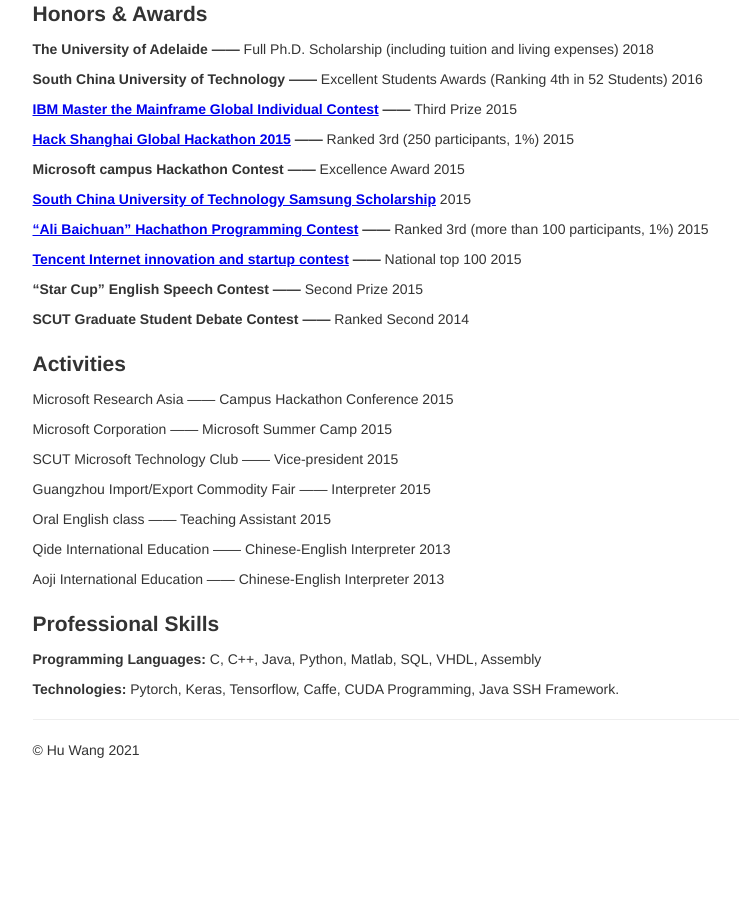
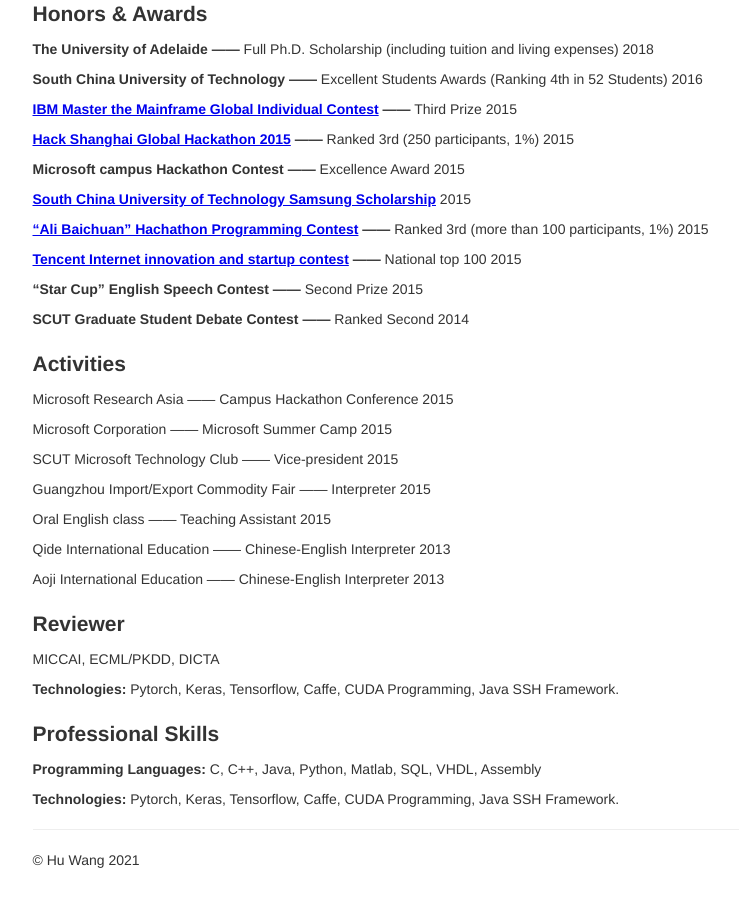
Before and after one commit to billhhh/whblog-omega, a Jekyll site: the page res/index.html, which Jekyll copies as it is, in a window 1280 px wide and 900 px high, scrolled down 4021 px. Shown: the whole window, without its empty margins (120-859 px from the left). Built offline with Jekyll 4.4.1, drawn with Linux system fonts in a browser that asks for light colours; before the commit the page ends 4811 px from its top, so only the background shows below that.

Commit message:
Update index.html

```diff
--- a/res/index.html
+++ b/res/index.html
@@ -581,6 +581,15 @@
         <span>  Chinese-English Interpreter 2013</span>
       </p>
 
+      <h2>Reviewer</h2>
+      <p>
+        <span>MICCAI, ECML/PKDD, DICTA</span>
+      </p>
+      <p>
+        <strong>Technologies:</strong>
+        <span>Pytorch, Keras, Tensorflow, Caffe, CUDA Programming, Java SSH Framework.</span>
+      </p>
+
 
       <h2>Professional Skills</h2>
       <p>
```
